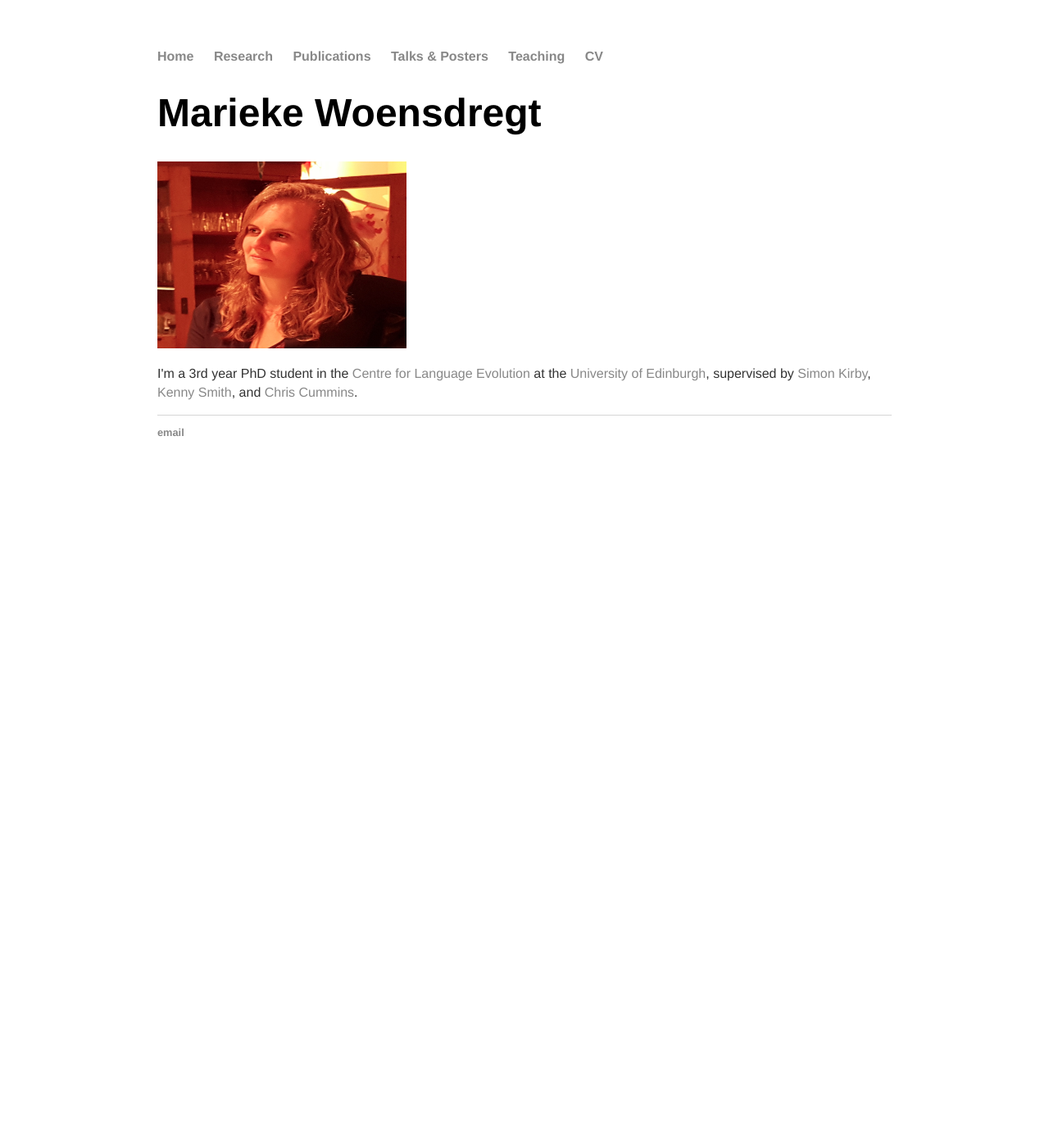
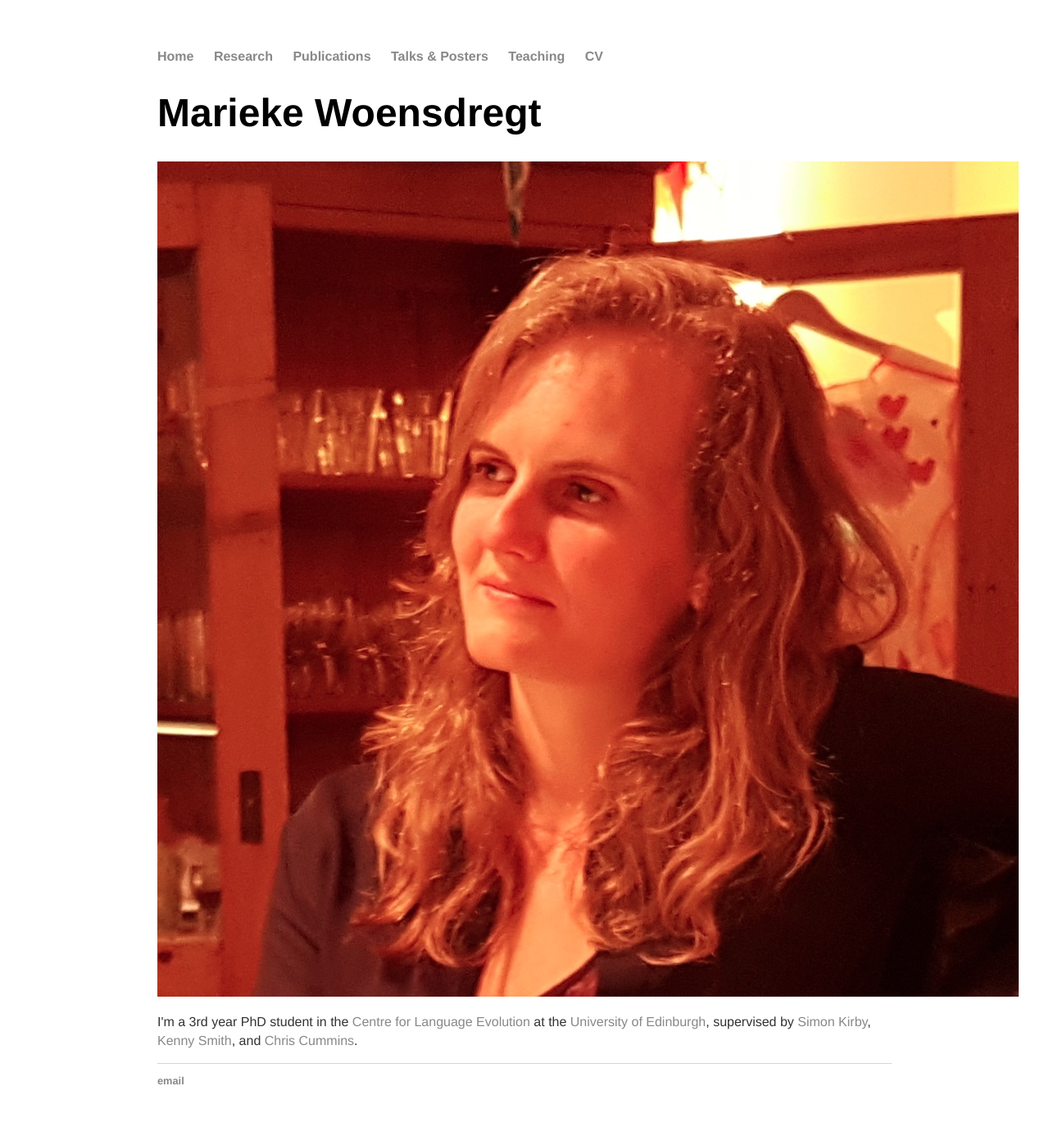
Before and after one commit to marieke-woensdregt/marieke-woensdregt.github.io, a Jekyll site: the page built from index.html, in a window 1280 px wide. Shown: the whole page at 82% size. Built offline with Jekyll 4.4.1, drawn with Linux system fonts in a browser that asks for light colours; before the commit the page ends 900 px from its top, so only the background shows below that.

Commit message:
Update index.html

```diff
--- a/index.html
+++ b/index.html
@@ -4,7 +4,7 @@ title: Marieke Woensdregt
 ---
 <div class="blurb">
 	<h1>Marieke Woensdregt</h1>
-	<img src="Me_Feest_Andrea.jpg" alt="me" style="width:304px;height:228px;">
+	<img src="Me_Feest_Andrea.jpg" alt="me" style="width:1051px;height:1019px;">
 	<p>
 		I'm a 3rd year PhD student in the <a href="http://www.lel.ed.ac.uk/cle/">Centre for Language Evolution</a>
 		at the <a href="http://www.ed.ac.uk/">University of Edinburgh</a>,
```
